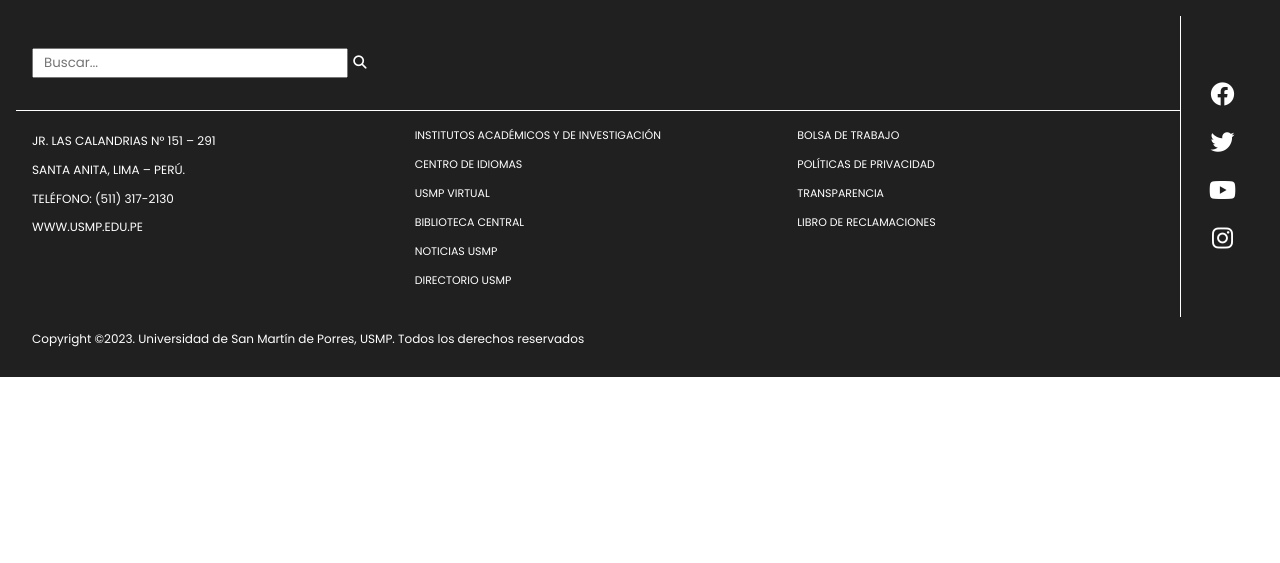
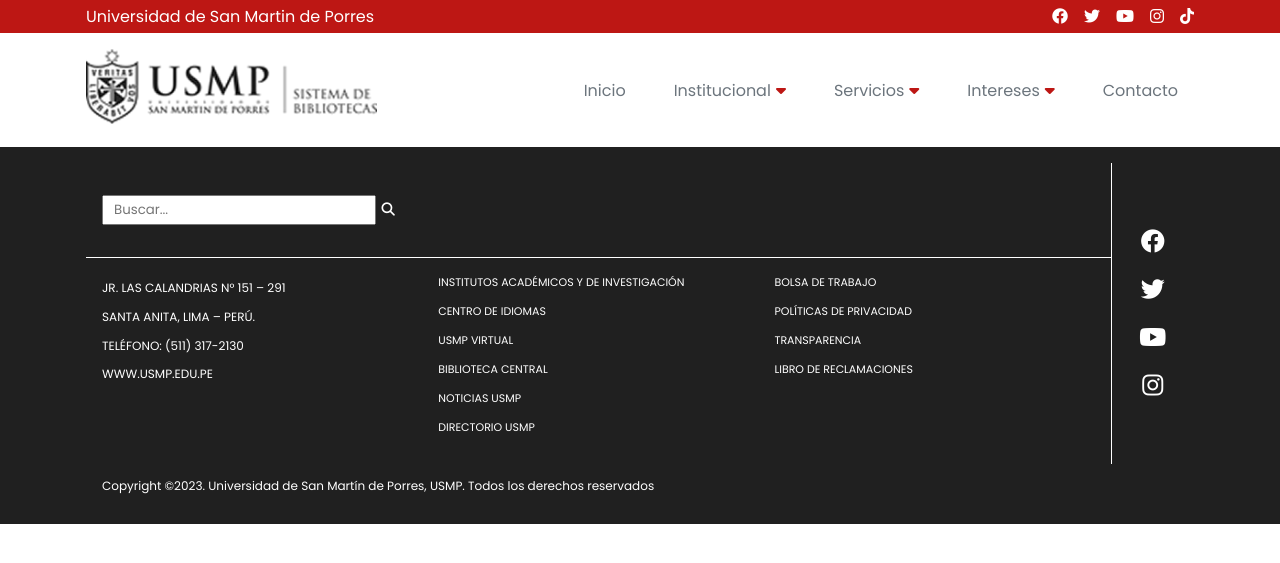
Before and after one commit to abelssc/unsmp, a PHP site: page / in a window 1280 px wide. Shown: the top 563 px of the page. Run offline with PHP 8.4, Linux system fonts and the light colour scheme.

Commit message:
terminando header

```diff
--- a/assets/css/styles.css
+++ b/assets/css/styles.css
@@ -24,31 +24,162 @@ ul li {
   width: 100%;
   margin-right: auto;
   margin-left: auto;
+  padding-right: 1rem;
+  padding-left: 1rem;
 }
-@media (min-width: 0) {
+@media (min-width: 576px) {
   .container {
     max-width: 540px;
   }
 }
-@media (min-width: 576px) {
+@media (min-width: 768px) {
   .container {
     max-width: 720px;
   }
 }
-@media (min-width: 768px) {
+@media (min-width: 992px) {
   .container {
     max-width: 960px;
   }
 }
-@media (min-width: 992px) {
+@media (min-width: 1200px) {
   .container {
     max-width: 1140px;
   }
 }
-@media (min-width: 1200px) {
+@media (min-width: 1400px) {
   .container {
     max-width: 1320px;
   }
+}
+
+.header__barra {
+  background-color: #bd1714;
+  align-items: center;
+  color: #fff;
+  font-size: 16px;
+  padding: 0.25rem 0;
+}
+.header__barra .container {
+  display: flex;
+  justify-content: space-between;
+  align-items: center;
+}
+.header__barra .header__enlaces {
+  display: flex;
+  justify-content: space-between;
+  gap: 1rem;
+}
+.header__barra .header__enlaces a {
+  color: #fff;
+}
+
+.header__nav .container {
+  display: flex;
+  justify-content: space-between;
+  position: relative;
+  align-items: center;
+  padding: 1rem;
+}
+
+.header__nav_hamburger {
+  display: block;
+  color: #6c757d;
+  font-size: 1.5rem;
+  cursor: pointer;
+}
+@media (min-width: 768px) {
+  .header__nav_hamburger {
+    display: none;
+  }
+}
+
+.header__nav_list {
+  display: none;
+  position: absolute;
+  bottom: 0;
+  left: 0;
+  transform: translateY(100%);
+  flex-direction: column;
+  background-color: #202020;
+  width: 100%;
+}
+@media (min-width: 768px) {
+  .header__nav_list {
+    display: flex;
+    position: relative;
+    background-color: transparent;
+    flex-direction: row;
+    gap: 1rem;
+    transform: translateY(0);
+    width: auto;
+  }
+}
+.header__nav_list.show {
+  display: flex;
+}
+.header__nav_list ul {
+  display: none;
+  flex-direction: column;
+  padding-left: 1rem;
+}
+.header__nav_list ul.show {
+  display: flex;
+}
+@media (min-width: 768px) {
+  .header__nav_list ul {
+    position: absolute;
+    bottom: 0;
+    left: 0;
+    transform: translateY(100%);
+    background-color: #202020;
+    padding-left: inherit;
+    width: max-content;
+  }
+}
+@media (min-width: 768px) {
+  .header__nav_list ul ul {
+    top: 0;
+    right: 0;
+    left: inherit;
+    bottom: inherit;
+    transform: translateX(100%);
+  }
+}
+.header__nav_list li {
+  cursor: pointer;
+  position: relative;
+}
+.header__nav_list li .fa-solid {
+  float: right;
+  color: #bd1714;
+}
+.header__nav_list li .fa-solid.rotate {
+  transform: rotate(180deg);
+}
+.header__nav_list li:hover {
+  color: #bd1714;
+}
+@media (min-width: 768px) {
+  .header__nav_list li li .fa-solid {
+    float: none;
+    transform: rotate(-90deg);
+  }
+  .header__nav_list li li .fa-solid.rotate {
+    transform: rotate(90deg);
+  }
+}
+.header__nav_list a {
+  color: #6c757d;
+  padding: 1rem;
+  display: flex;
+  align-items: center;
+  justify-content: space-between;
+  width: 100%;
+  gap: 5px;
+}
+.header__nav_list a:hover {
+  color: #bd1714;
 }
 
 footer {
--- /dev/null
+++ b/assets/js/index.js
@@ -0,0 +1,29 @@
+document.addEventListener('DOMContentLoaded', () => {
+    const hamburguer = document.querySelector('.header__nav_hamburger');
+    const menu = document.querySelector('.header__nav_list');
+    hamburguer.addEventListener('click', () => {
+        menu.classList.toggle('show');
+    });
+    const list__desplegable = document.querySelectorAll('.list__desplegable');
+    list__desplegable.forEach((list) => {
+        list.addEventListener('mouseover', (e) => {
+            list.firstElementChild.lastElementChild.classList.add('rotate');
+            list.lastElementChild.classList.add('show');
+        });
+        list.addEventListener('mouseout', (e) => {
+            list.firstElementChild.lastElementChild.classList.remove('rotate');
+            list.lastElementChild.classList.remove('show');
+        });
+        // el primer hijo va a ser el responsable de desplegar el menu, cualquier otro elemento no lo hara
+        list.addEventListener('click', (e) => {
+            if(e.target==list.firstElementChild){
+                e.preventDefault();
+                list.firstElementChild.lastElementChild.classList.toggle('rotate');
+                list.lastElementChild.classList.toggle('show');
+            }
+            e.stopPropagation();
+        });
+
+    });
+
+});
--- a/assets/sass/_globals.scss
+++ b/assets/sass/_globals.scss
@@ -22,19 +22,21 @@ ul{
     width: 100%;
     margin-right: auto;
     margin-left: auto;
-    @include mixins.xs {
+    padding-right: 1rem;
+    padding-left: 1rem;
+    @include mixins.sm {
         max-width: 540px;
     }
-    @include mixins.sm {
+    @include mixins.md {
         max-width: 720px;
     }
-    @include mixins.md {
+    @include mixins.lg {
         max-width: 960px;
     }
-    @include mixins.lg {
+    @include mixins.xl {
         max-width: 1140px;
     }
-    @include mixins.xl {
+    @include mixins.xxl {
         max-width: 1320px;
     }
 }
--- a/assets/sass/_header.scss
+++ b/assets/sass/_header.scss
@@ -0,0 +1,128 @@
+@use "variables";
+@use "mixins.scss";
+.header{
+
+}
+.header__barra{
+    background-color: variables.$bg-primary;
+    align-items: center;
+    color: variables.$white;
+    font-size: 16px;
+    padding: 0.25rem 0;
+
+    .container{
+        display: flex;
+        justify-content: space-between;
+        align-items: center;
+    }
+    .header__enlaces{
+        display: flex;
+        justify-content: space-between;
+        gap: 1rem;
+        a{
+            color: variables.$white;
+
+        }
+   }
+}
+.header__nav .container{
+    display: flex;
+    justify-content: space-between;
+    position: relative;
+    align-items: center;
+    padding: 1rem;
+}
+.header__nav_hamburger{
+    display: block;
+    color: variables.$txt-secondary;
+    font-size: 1.5rem;
+    cursor: pointer;
+    @include mixins.md{
+        display: none;
+    }
+}
+.header__nav_list{
+    display: none;
+    position: absolute;
+    bottom: 0;
+    left: 0;
+    transform: translateY(100%);
+    flex-direction: column;
+    background-color: variables.$bg-secondary;
+    width: 100%;
+    @include mixins.md{
+        display: flex;
+        position: relative;
+        background-color: transparent;
+        flex-direction: row;
+        gap: 1rem;
+        transform: translateY(0);
+        width: auto;
+    }
+    &.show{
+        display: flex;
+    }
+    ul{
+        display: none;
+        flex-direction: column;
+        padding-left: 1rem;
+        &.show{
+            display: flex;
+        }
+        @include mixins.md{
+            position: absolute;
+            bottom: 0;
+            left: 0;
+            transform: translateY(100%);
+            background-color: variables.$bg-secondary;
+            padding-left: inherit;
+            width: max-content;
+        }
+        ul{
+            @include mixins.md{
+               top: 0;
+               right: 0;
+               left: inherit;
+               bottom: inherit;
+               transform: translateX(100%);
+            }
+        }
+    }
+    li{
+        cursor: pointer;
+        position: relative;
+        .fa-solid{
+           float: right;
+           color: variables.$txt-primary;
+           &.rotate{
+               transform: rotate(180deg);
+           }
+        }
+        &:hover{
+            color: variables.$txt-primary;
+        }
+        li{
+            .fa-solid{
+                @include mixins.md{
+                    float: none;
+                    transform: rotate(-90deg);
+                    &.rotate{
+                        transform: rotate(90deg);
+                    }
+                }
+            }
+        }
+    }
+    a{
+        color: variables.$txt-secondary;
+        padding: 1rem;
+        display: flex;
+        align-items: center;
+        justify-content: space-between;
+        width: 100%;
+        gap: 5px;
+        &:hover{
+            color: variables.$txt-primary;
+        }
+    }
+}
--- a/assets/sass/_mixins.scss
+++ b/assets/sass/_mixins.scss
@@ -3,6 +3,7 @@ $breakpoint-sm: 576px;
 $breakpoint-md: 768px;
 $breakpoint-lg: 992px;
 $breakpoint-xl: 1200px;
+$breakpoint-xxl: 1400px;
 @mixin xs {
     @media (min-width: $breakpoint-xs) {
         @content;
@@ -28,3 +29,8 @@ $breakpoint-xl: 1200px;
         @content;
     }
 }
+@mixin xxl {
+    @media (min-width: $breakpoint-xxl) {
+        @content;
+    }
+}
--- a/assets/sass/_variables.scss
+++ b/assets/sass/_variables.scss
@@ -9,6 +9,7 @@ $light: #f8f9fa;
 $dark: #343a40;
 $white: #fff;
 $txt-primary:#bd1714;
+$txt-secondary:#6c757d;
 $bg-primary:#bd1714;
 $bg-secondary:#202020;
 $breakpoint-xs: 0;
--- a/assets/sass/styles.scss
+++ b/assets/sass/styles.scss
@@ -1,2 +1,3 @@
 @use "globals";
+@use "header";
 @use "footer";
--- a/index.html
+++ b/index.html
@@ -14,6 +14,143 @@
 </head>
 
 <body>
+    <header class="header">
+        <div class="header__barra">
+            <div class="container">
+                <div class="header__nombre_usmp">
+                    Universidad de San Martin de Porres
+                </div>
+                <div class="header__enlaces">
+                    <span>
+                        <a href="https://es-la.facebook.com/USMPoficial" target="_blank">
+                            <i class="fab fa-facebook"></i>
+                        </a>
+                    </span>
+                    <span>
+                        <a href="https://twitter.com/USMP_oficial" target="_blank">
+                            <i class="fab fa-twitter"></i> </a>
+                    </span>
+                    <span>
+                        <a href="https://www.youtube.com/user/UniversidadSanMartin/featured%20" target="_blank">
+                            <i class="fab fa-youtube"></i> </a>
+                    </span>
+                    <span>
+                        <a href="https://www.instagram.com/usmp_oficial/?hl=es%20" target="_blank">
+                            <i class="fab fa-instagram"></i> </a>
+                    </span>
+                    <span>
+                        <a href="#" target="_blank">
+                            <i class="fa-brands fa-tiktok"></i> </a>
+                    </span>
+                </div>
+            </div>
+        </div>
+        <div class="header__nav">
+            <div class="container">
+                <div class="header__logo_biblioteca">
+                    <img src="/assets/img/bibliotecas_blanco.png" alt="" height="75px" style="filter:invert()">
+                </div>
+                <div class="header__nav_hamburger">
+                    <i class="fa-solid fa-bars"></i>
+                </div>
+                <ul class="header__nav_list">
+                    <li>
+                        <a href="#">Inicio</a>
+                    </li>
+                    <li class="list__desplegable">
+                        <a href="#">Institucional <i class="fa-solid fa-caret-down"></i></a>
+                        <ul>
+                            <li>
+                                <a href="#">Informaci&oacute;n General</a>
+                            </li>
+                            <li>
+                                <a href="#">Historia</a>
+                            </li>
+                            <li>
+                                <a href="#">Nuestra Colecci&oacute;n</a>
+                            </li>
+                            <li>
+                                <a href="#">Directorio</a>
+                            </li>
+                            <li>
+                                <a href="#">Reglamento</a>
+                            </li>
+                            <li>
+                                <a href="#">Ubicaci&oacute;n</a>
+                            </li>
+                        </ul>
+                    </li>
+                    <li class="list__desplegable">
+                        <a href="#">Servicios <i class="fa-solid fa-caret-down"></i></a>
+                        <ul>
+                            <li>
+                                <a href="#">Cat&aacute;logo en Linea</a>
+                            </li>
+                            <li>
+                                <a href="#">Biblioteca Virtual</a>
+                            </li>
+                            <li>
+                                <a href="#">Repositorio Academico</a>
+                            </li>
+                            <li class="list__desplegable">
+                                <a href="#">
+                                    &Uacute;ltimas Adquisiciones<i class="fa-solid fa-caret-down"></i></a>
+                                <ul>
+                                    <li>
+                                        <a href="#">Libros</a>
+                                    </li>
+                                    <li>
+                                        <a href="#">Revistas</a>
+                                    </li>
+                                    <li>
+                                        <a href="#">Tesis</a>
+                                    </li>
+                                    <li>
+                                        <a href="#">Audiovisuales</a>
+                                    </li>
+                                </ul>
+                            </li>
+                            <li>
+                                <a href="#">Infonautas</a>
+                            </li>
+                            <li>
+                                <a href="#">Carnet de Estudiantes</a>
+                            </li>
+                        </ul>
+                    </li>
+                    <li class="list__desplegable">
+                        <a href="#">Intereses <i class="fa-solid fa-caret-down"></i></a>
+                        <ul>
+                            <li>
+                                <a href="#">Enlaces de Interes</a>
+                            </li>
+                            <li>
+                                <a href="#">Blog del Sibus</a>
+                            </li>
+                            <li>
+                                <a href="#">Guias y Manuales</a>
+                            </li>
+                            <li>
+                                <a href="#">Novedades</a>
+                            </li>
+                            <li>
+                                <a href="#">El espacio de Martino</a>
+                            </li>
+                            <li>
+                                <a href="#">Galeria de Fotos</a>
+                            </li>
+                            <li>
+                                <a href="#">Videotutorial</a>
+                            </li>
+                        </ul>
+                    </li>
+                    <li>
+                        <a href="#">Contacto</a>
+                    </li>
+                </ul>
+            </div>
+        </div>
+    </header>
     <footer>
         <div class="container footer">
             <section class="footer-content">
@@ -135,6 +272,7 @@
             </section>
         </div>
     </footer>
+    <script src="assets/js/index.js"></script>
 </body>
 
 </html>
--- a/package.json
+++ b/package.json
@@ -4,7 +4,8 @@
   "description": "",
   "main": "index.js",
   "scripts": {
-    "test": "echo \"Error: no test specified\" && exit 1"
+    "test": "echo \"Error: no test specified\" && exit 1",
+    "scss": "sass --watch sass:css"
   },
   "repository": {
     "type": "git",
```
Also changed, not shown: assets/img/bibliotecas_blanco.png (added), 1 other file.
